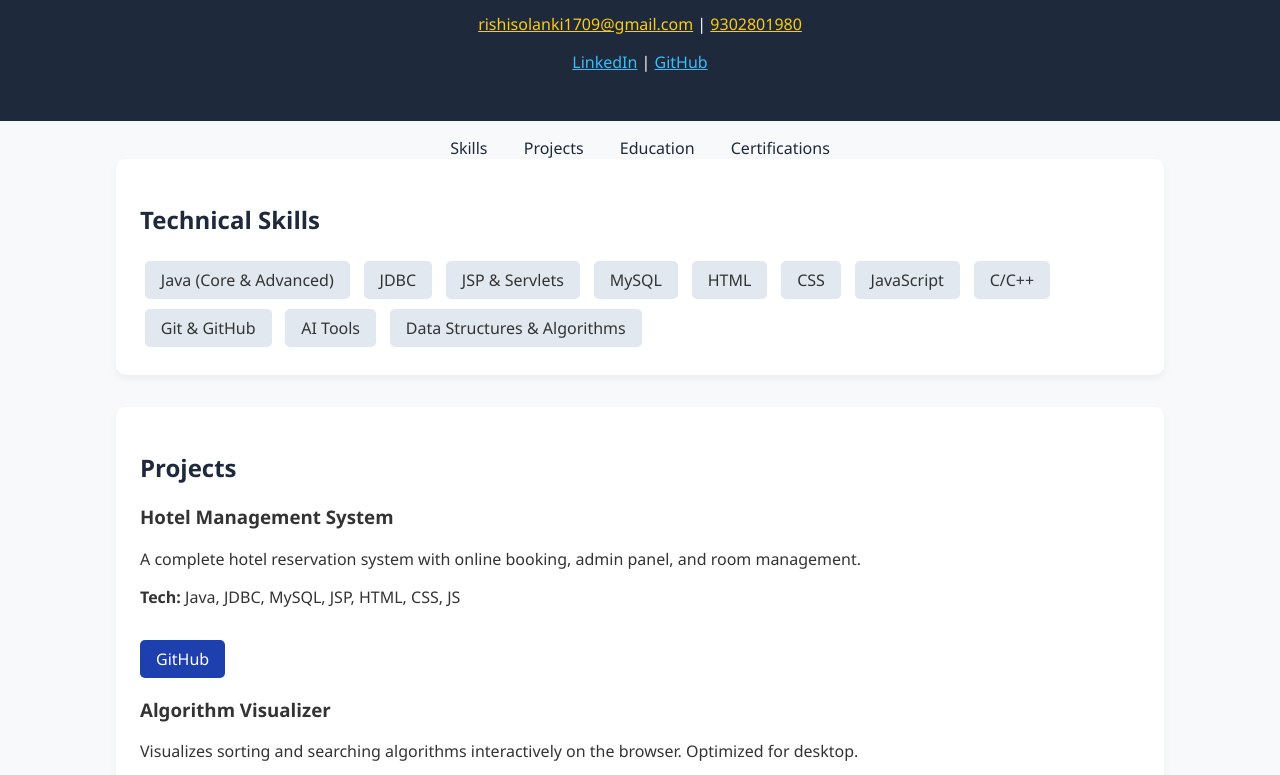
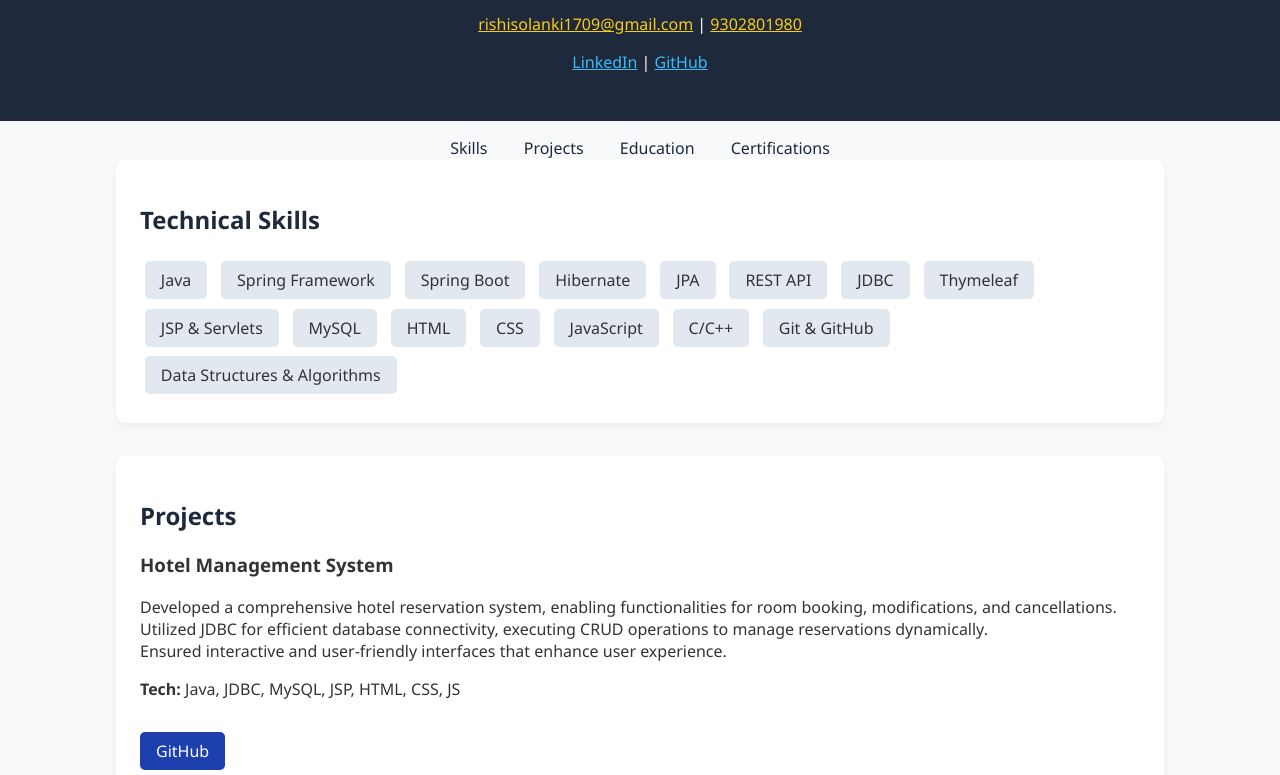
Before and after one commit to rishisolanki1709/My-Portfolio, a plain HTML site: page index.html in a window 1280 px wide. Shown: the part 137-912 px from the top of the page. Drawn offline with Linux system fonts and the light colour scheme.

Commit message:
Update index.html
Added Spring and spring boot to porfoilo

```diff
--- a/index.html
+++ b/index.html
@@ -1,5 +1,6 @@
 <!DOCTYPE html>
 <html lang="en">
+
 <head>
   <meta charset="UTF-8" />
   <meta name="viewport" content="width=device-width, initial-scale=1.0" />
@@ -7,6 +8,7 @@
   <link rel="stylesheet" href="https://cdnjs.cloudflare.com/ajax/libs/font-awesome/6.4.0/css/all.min.css" />
   <link rel="stylesheet" href="style.css">
 </head>
+
 <body>
   <header>
     <h1>Rishi Solanki</h1>
@@ -16,7 +18,8 @@
       <a href="tel:9302801980" style="color: #facc15;">9302801980</a>
     </p>
     <p>
-      <a href="https://www.linkedin.com/in/rishi-solanki-fullstack-dev/" target="_blank" style="color: #38bdf8;">LinkedIn</a>
+      <a href="https://www.linkedin.com/in/rishi-solanki-fullstack-dev/" target="_blank"
+        style="color: #38bdf8;">LinkedIn</a>
       |
       <a href="https://github.com/rishisolanki1709" target="_blank" style="color: #38bdf8;">GitHub</a>
     </p>
@@ -32,8 +35,14 @@
   <section class="card" id="skills">
     <h2>Technical Skills</h2>
     <div class="skills">
-      <span>Java (Core & Advanced)</span>
+      <span>Java</span>
+      <span>Spring Framework</span>
+      <span>Spring Boot</span>
+      <span>Hibernate</span>
+      <span>JPA</span>
+      <span>REST API</span>
       <span>JDBC</span>
+      <span>Thymeleaf</span>
       <span>JSP & Servlets</span>
       <span>MySQL</span>
       <span>HTML</span>
@@ -41,7 +50,6 @@
       <span>JavaScript</span>
       <span>C/C++</span>
       <span>Git & GitHub</span>
-      <span>AI Tools</span>
       <span>Data Structures & Algorithms</span>
     </div>
   </section>
@@ -49,12 +57,20 @@
   <section class="card" id="projects">
     <h2>Projects</h2>
     <h3>Hotel Management System</h3>
-    <p>A complete hotel reservation system with online booking, admin panel, and room management.</p>
+    <p>Developed a comprehensive hotel reservation system, enabling functionalities for room booking, modifications,
+      and cancellations. <br>Utilized JDBC for efficient database connectivity, executing CRUD operations to manage
+      reservations
+      dynamically. <br>Ensured interactive and user-friendly interfaces that enhance user experience.</p>
     <p><strong>Tech:</strong> Java, JDBC, MySQL, JSP, HTML, CSS, JS</p>
     <a class="btn" href="https://github.com/rishisolanki1709/Hotel-Management-Project" target="_blank">GitHub</a>
 
     <h3>Algorithm Visualizer</h3>
-    <p>Visualizes sorting and searching algorithms interactively on the browser. Optimized for desktop.</p>
+    <p>Developed an interactive platform to visualize both sorting and searching algorithms. <br>
+      Implemented sorting visualizations for Bubble Sort, Insertion Sort, Selection Sort, Merge Sort, and Quick
+      Sort. <br>
+      Created step-by-step animations for both Linear Search and Binary Search, enhancing the educational
+      experience for users. <br>
+      Designed a user-friendly interface optimized for desktop browsers</p>
     <p><strong>Tech:</strong> HTML, CSS, JavaScript</p>
     <a class="btn" href="https://rishisolanki1709.github.io/Algorithm-Visualizer/" target="_blank">Live Demo</a>
     <a class="btn" href="https://github.com/rishisolanki1709/Algorithm-Visualizer" target="_blank">GitHub</a>
@@ -77,10 +93,12 @@
   <section class="card" id="certifications">
     <h2>Certifications</h2>
     <ul>
+
+      <li>J2EE Certification</li>
+      <li>Advanced Java Certification</li>
+      <li>Core Java Certification</li>
+      <li>C++ Programming Certification</li>
       <li>C Programming Certification</li>
-      <li>C++ Programming Certification</li>
-      <li>Core Java Certification</li>
-      <li>Advanced Java Certification</li>
     </ul>
   </section>
 
@@ -88,4 +106,5 @@
     <p>© 2025 Rishi Solanki | Portfolio Website</p>
   </footer>
 </body>
+
 </html>
```
